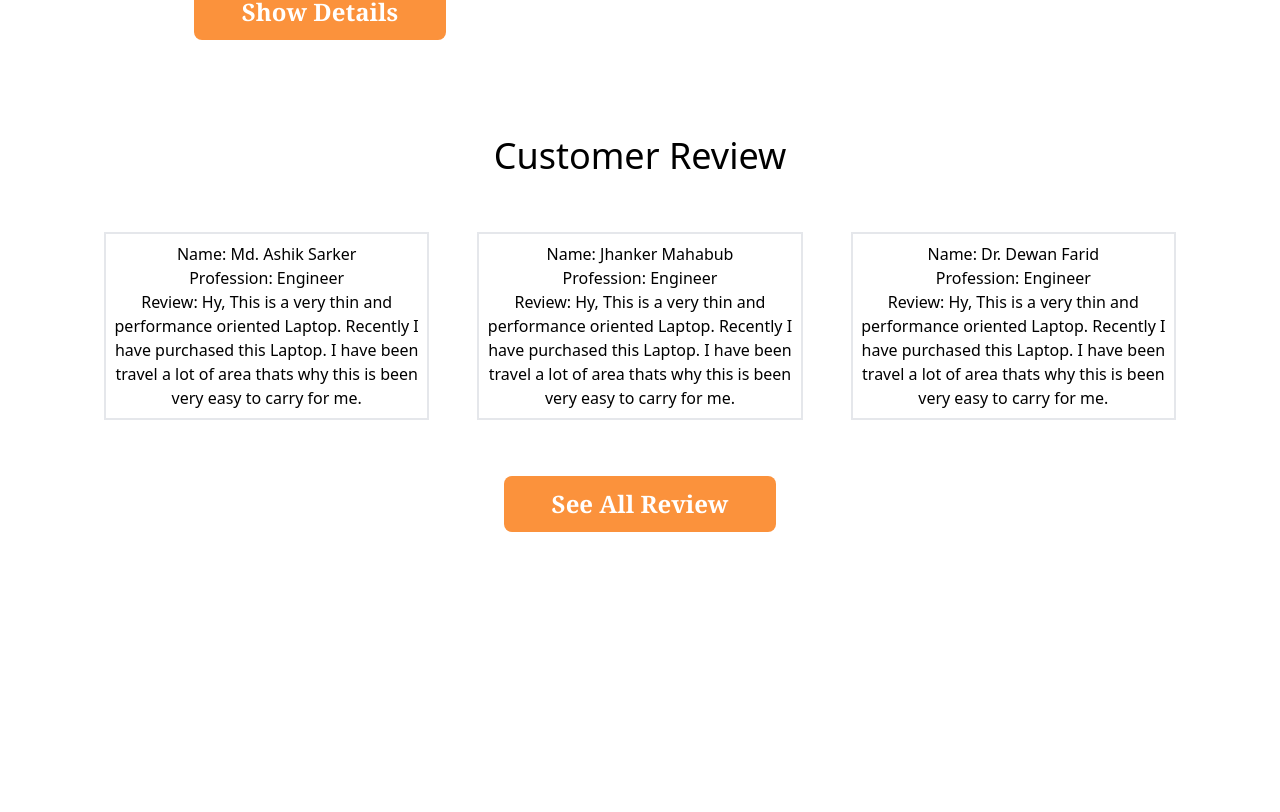
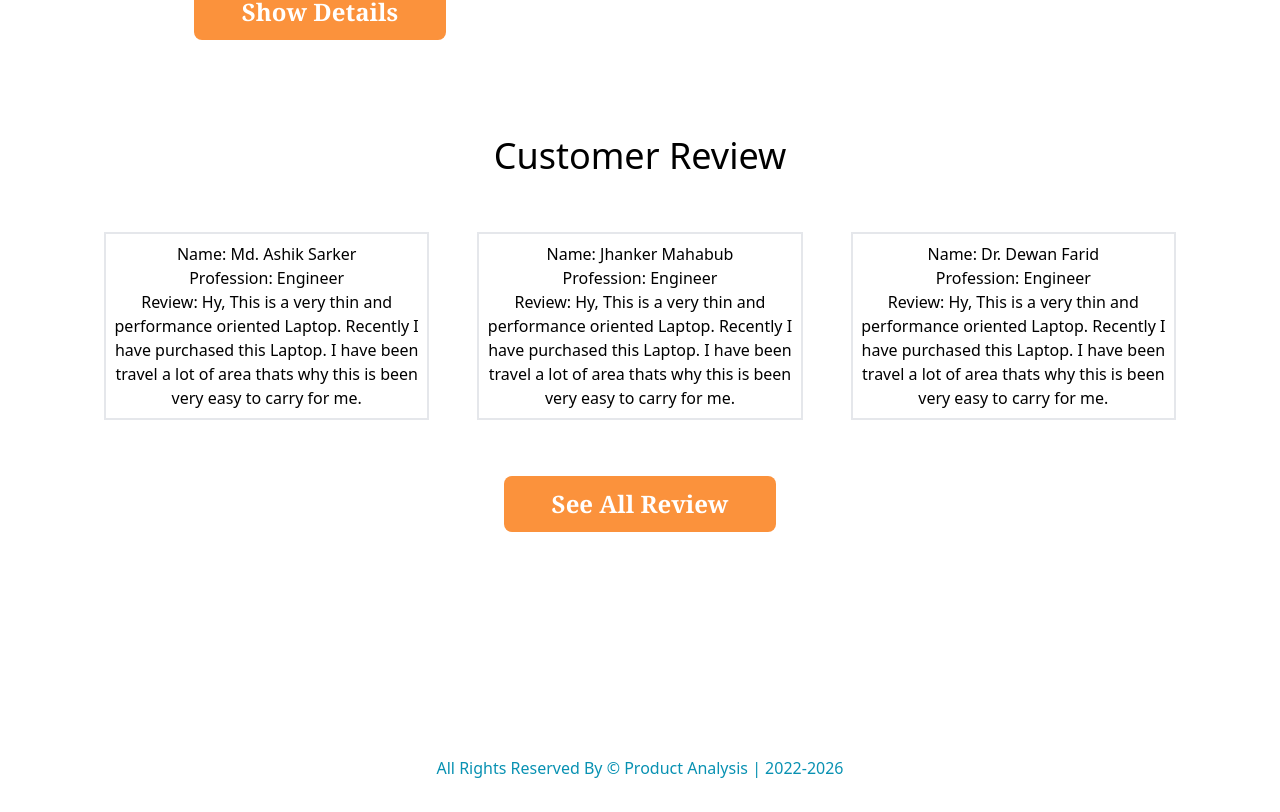
Before and after one commit to Ashik-Sarker/Product-Analysis, a React (Create React App) app: page / in a window 1280 px wide. Shown: the part 736-1548 px from the top of the page. Before the commit the page ends 1412 px from the top, so only its background shows below. Built offline with nearby package versions, Linux system fonts and the light colour scheme.

Commit message:
footer added

```diff
--- a/src/App.js
+++ b/src/App.js
@@ -7,6 +7,7 @@ import Dashboard from './components/Dashboard/Dashboard';
 import Blogs from './components/Blogs/Blogs';
 import About from './components/About/About';
 import ErrorPage from './components/ErrorPage/ErrorPage';
+import Footer from './components/Footer/Footer';
 
 function App() {
   return (
@@ -21,6 +22,7 @@ function App() {
         <Route path='/about' element={<About></About>}></Route>
         <Route path='*' element={<ErrorPage></ErrorPage>}></Route>
       </Routes>
+      <Footer></Footer>
     </div>
   );
 }
--- /dev/null
+++ b/src/components/Footer/Footer.js
@@ -0,0 +1,15 @@
+import React from 'react'
+
+const Footer = () => {
+  return (
+    <footer className='bg-white  w-full py-8 mt-8'>
+      <div className='max-w-screen-xl mx-auto px-4'>
+        <div className='text-center text-cyan-600 pt-10 sm:pt-12 font-light flex items-center justify-center'>
+          All Rights Reserved By &copy; Product Analysis | 2022-2026
+        </div>
+      </div>
+    </footer>
+  )
+}
+
+export default Footer
```
